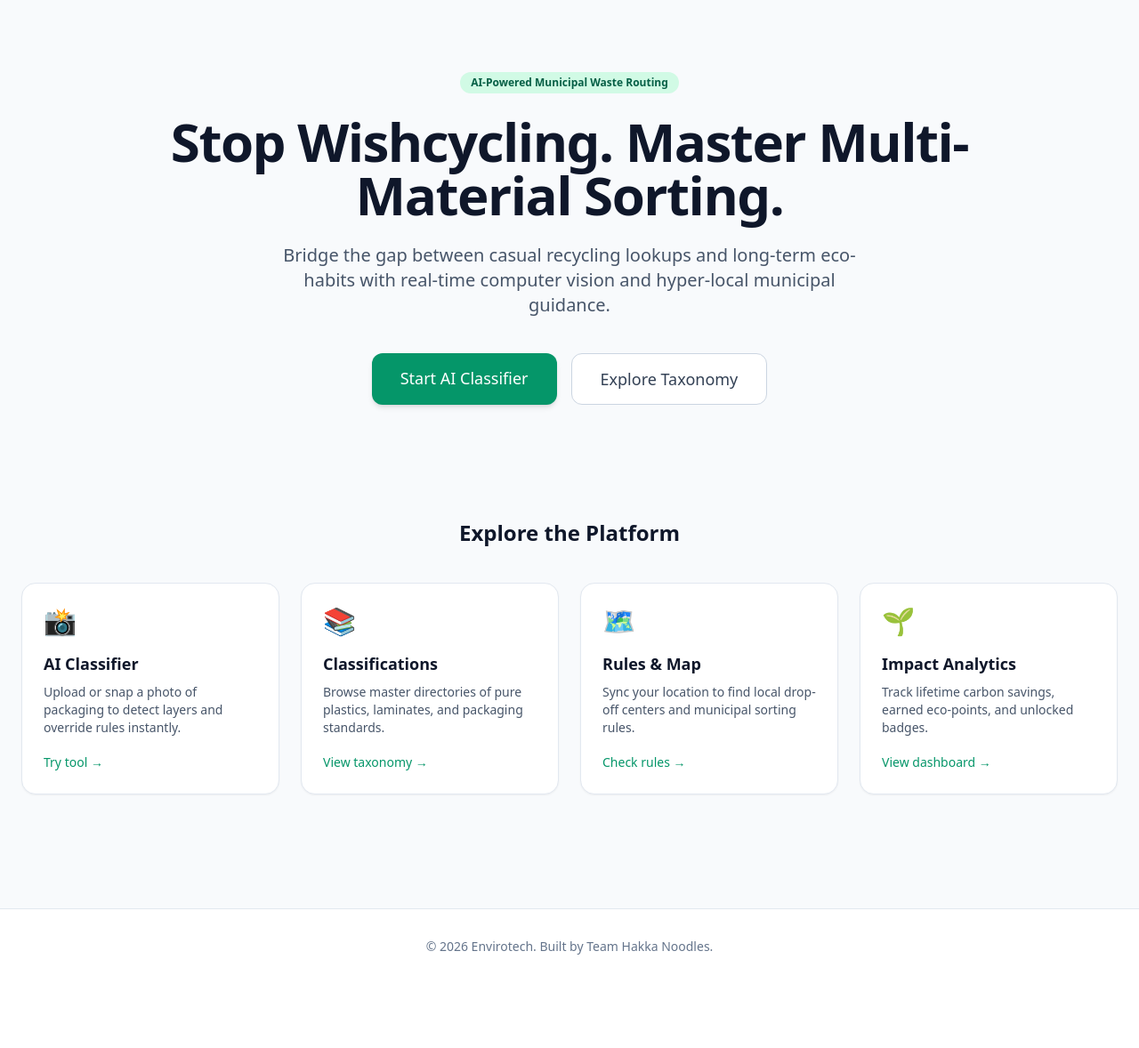
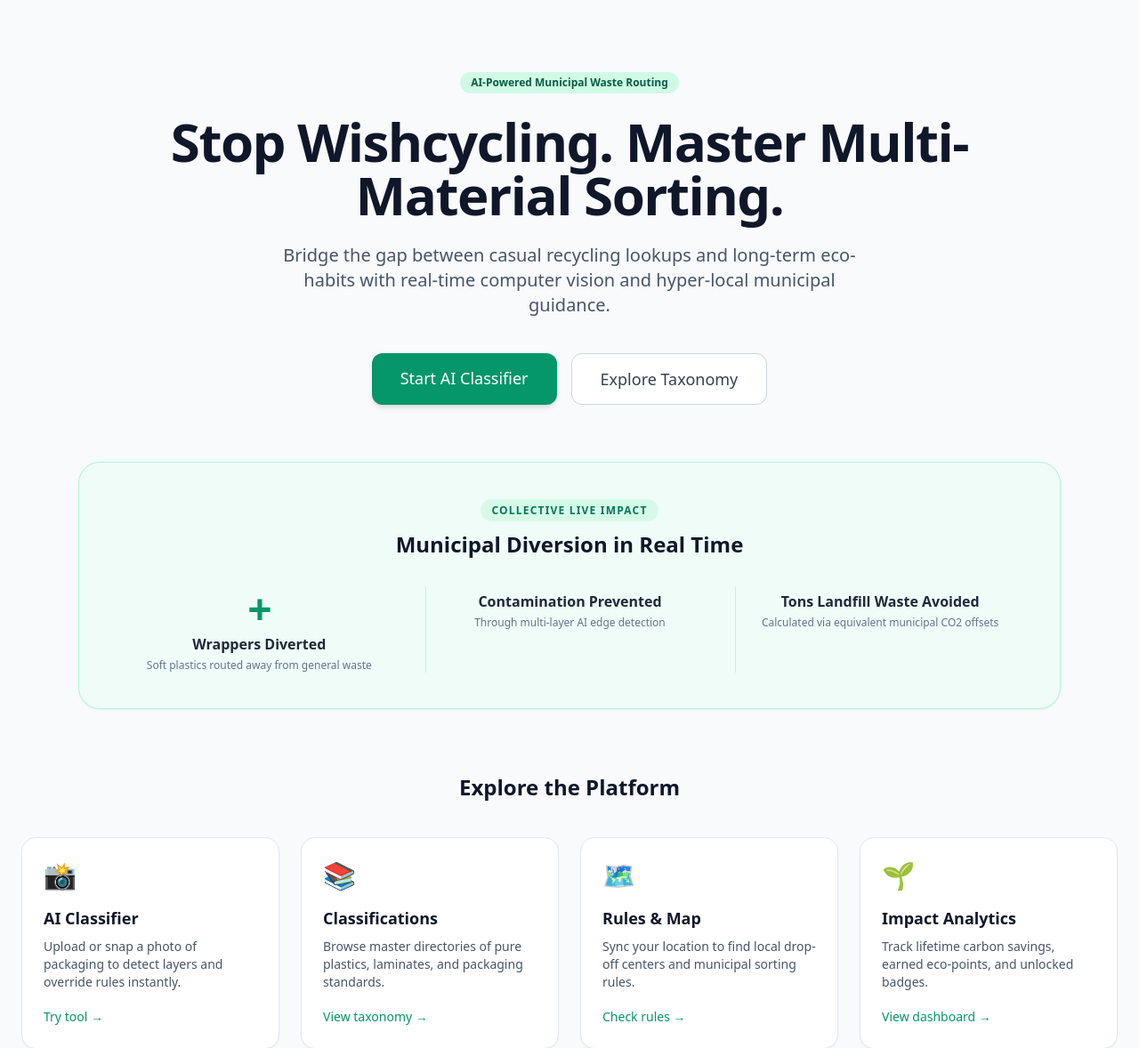
Before and after one commit to Sparsh8998/BinSync-Smart-Waste-Segregator, a Flask app: template templates/index.html in a window 1280 px wide. Shown: the part 66-1244 px from the top of the page at 89% size. Before the commit the page ends 1139 px from the top, so only its background shows below. Run offline with Flask 3, Linux system fonts and the light colour scheme; the template is opened without the code that fills it, so the values that code supplies are empty; some libraries are stand-ins or nearby versions.

Commit message:
Update counter card with subtle emerald tint background

```diff
--- a/templates/index.html
+++ b/templates/index.html
@@ -7,6 +7,7 @@
     <script src="https://cdn.tailwindcss.com"></script>
 </head>
 <body class="bg-slate-50 text-slate-800 font-sans antialiased">
+    <!-- Header -->
     <header class="bg-white border-b border-slate-200 sticky top-0 z-50">
         <div class="max-w-7xl mx-auto px-6 h-16 flex items-center justify-between">
             <a href="{{ url_for('home') }}" class="text-xl font-bold text-emerald-600 flex items-center gap-2">♻️ Envirotech</a>
@@ -32,7 +33,8 @@
         </div>
     </header>
 
-    <section class="max-w-5xl mx-auto px-6 py-20 text-center">
+    <!-- Hero Section -->
+    <section class="max-w-5xl mx-auto px-6 pt-20 pb-10 text-center">
         <div class="inline-block bg-emerald-100 text-emerald-800 text-xs font-semibold px-3 py-1 rounded-full mb-6">AI-Powered Municipal Waste Routing</div>
         <h1 class="text-4xl md:text-6xl font-extrabold tracking-tight text-slate-900 mb-6">
             Stop Wishcycling. Master Multi-Material Sorting.
@@ -46,6 +48,43 @@
         </div>
     </section>
 
+    <!-- Real-time Municipal Counter Section (Subtle Emerald Tint) -->
+    <section class="max-w-6xl mx-auto px-6 py-6">
+        <div class="bg-emerald-50/70 border border-emerald-200/80 rounded-3xl p-8 md:p-10 shadow-sm">
+            <div class="text-center max-w-xl mx-auto mb-8">
+                <span class="text-emerald-700 bg-emerald-100/80 px-3 py-1 rounded-full text-xs uppercase font-bold tracking-widest">Collective Live Impact</span>
+                <h2 class="text-2xl font-extrabold text-slate-900 mt-3">Municipal Diversion in Real Time</h2>
+            </div>
+
+            <div class="grid grid-cols-1 md:grid-cols-3 gap-6 text-center divide-y md:divide-y-0 md:divide-x divide-emerald-200/70">
+                <div class="pt-4 md:pt-0 md:px-4">
+                    <div class="text-3xl md:text-5xl font-black text-emerald-600 mb-1 tracking-tight">
+                        {{ stats.wrappers_diverted }}+
+                    </div>
+                    <p class="text-slate-800 font-bold text-sm md:text-base">Wrappers Diverted</p>
+                    <span class="text-xs text-slate-500 mt-1 block">Soft plastics routed away from general waste</span>
+                </div>
+
+                <div class="pt-6 md:pt-0 md:px-4">
+                    <div class="text-3xl md:text-5xl font-black text-teal-600 mb-1 tracking-tight">
+                        {{ stats.contamination_prevented }}
+                    </div>
+                    <p class="text-slate-800 font-bold text-sm md:text-base">Contamination Prevented</p>
+                    <span class="text-xs text-slate-500 mt-1 block">Through multi-layer AI edge detection</span>
+                </div>
+
+                <div class="pt-6 md:pt-0 md:px-4">
+                    <div class="text-3xl md:text-5xl font-black text-emerald-700 mb-1 tracking-tight">
+                        {{ stats.landfill_avoided_tons }}
+                    </div>
+                    <p class="text-slate-800 font-bold text-sm md:text-base">Tons Landfill Waste Avoided</p>
+                    <span class="text-xs text-slate-500 mt-1 block">Calculated via equivalent municipal CO2 offsets</span>
+                </div>
+            </div>
+        </div>
+    </section>
+
+    <!-- Platform Exploration Grid -->
     <section class="max-w-7xl mx-auto px-6 py-12">
         <h2 class="text-2xl font-bold text-center mb-10 text-slate-900">Explore the Platform</h2>
         <div class="grid md:grid-cols-4 gap-6">
@@ -76,6 +115,7 @@
         </div>
     </section>
 
+    <!-- Footer -->
     <footer class="bg-white border-t border-slate-200 mt-20 py-8 text-center text-sm text-slate-500">
         <p>&copy; 2026 Envirotech. Built by Team Hakka Noodles.</p>
     </footer>
```
